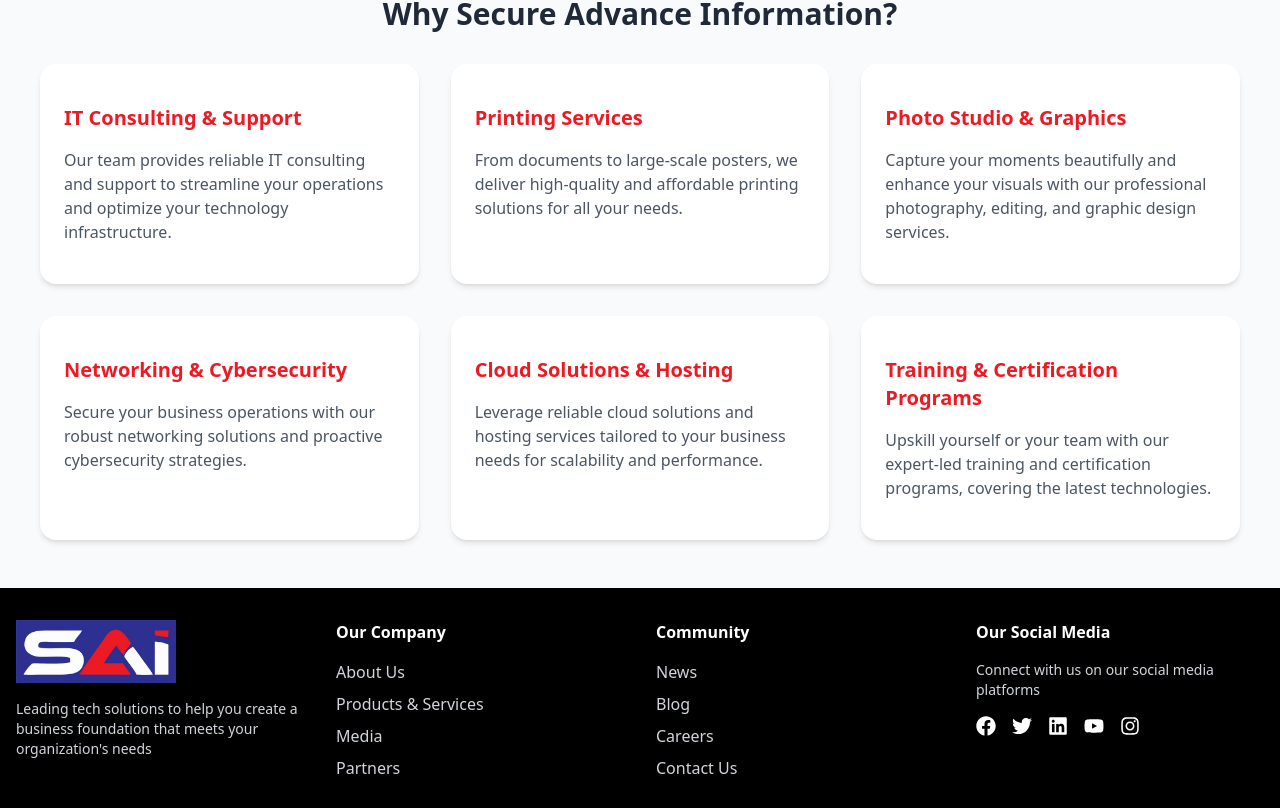
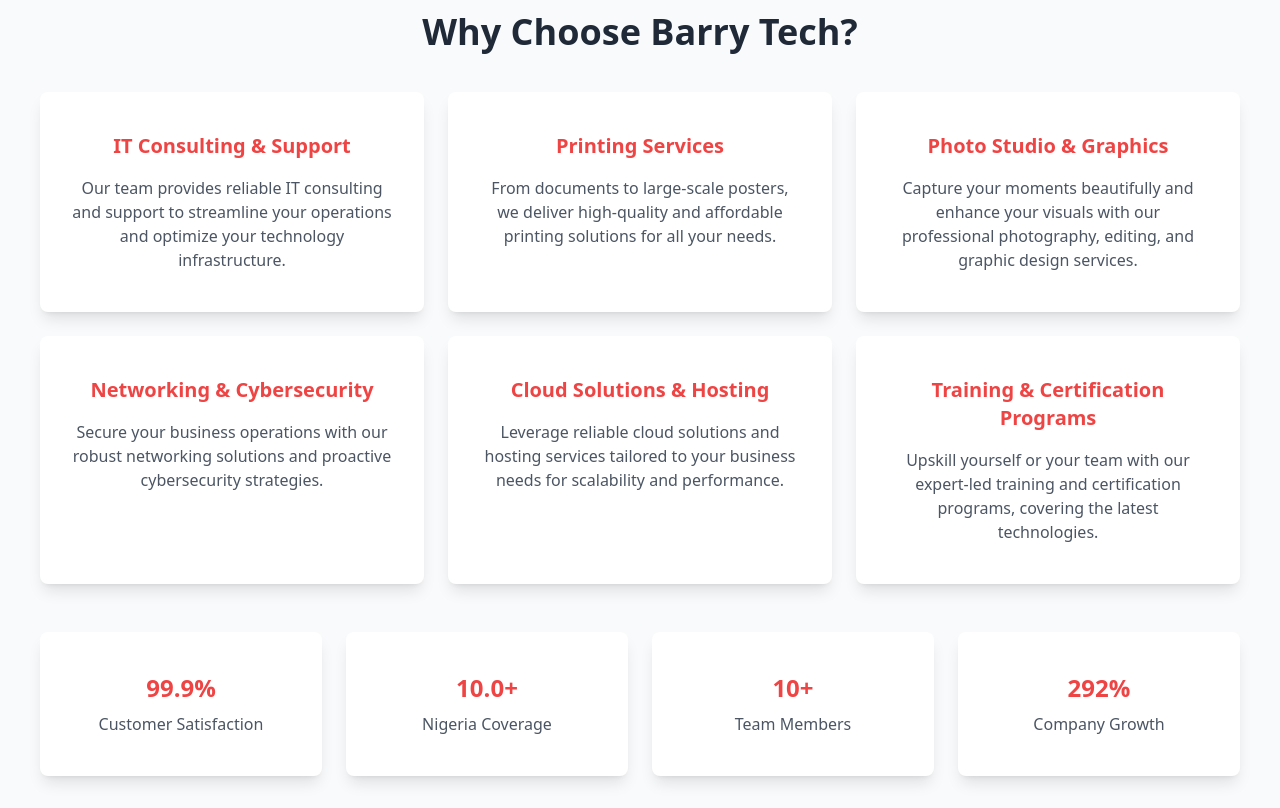
Before and after one commit to DanielAgbeni/Barry-Tech, a Next.js app: page / in a window 1280 px wide. Shown: the part 932-1740 px from the top of the page. Built offline with nearby package versions, Linux system fonts and the light colour scheme.

Commit message:
Updated About, ProductsAndServices, ChooseUs, Footer, and Navbar components with new code and styling changes.

```diff
--- a/app/products-and-services/page.js
+++ b/app/products-and-services/page.js
@@ -1,34 +1,102 @@
+'use client';
+import React, { useEffect } from 'react';
+import {
+	FaLaptop,
+	FaPrint,
+	FaChalkboardTeacher,
+	FaNetworkWired,
+	FaCloud,
+	FaShieldAlt,
+	FaDesktop,
+	FaDatabase,
+	FaTools,
+} from 'react-icons/fa';
+import AOS from 'aos';
+import 'aos/dist/aos.css';
+
+const features = [
+	{
+		title: 'IT Consulting & Support',
+		description:
+			'Our team provides reliable IT consulting and support to streamline your operations and optimize your technology infrastructure.',
+		icon: FaTools,
+		color: 'text-blue-600',
+	},
+	{
+		title: 'Printing Services',
+		description:
+			'From documents to large-scale posters, we deliver high-quality and affordable printing solutions for all your needs.',
+		icon: FaPrint,
+		color: 'text-green-600',
+	},
+	{
+		title: 'Photo Studio & Graphics',
+		description:
+			'Capture your moments beautifully and enhance your visuals with our professional photography, editing, and graphic design services.',
+		icon: FaDesktop,
+		color: 'text-purple-600',
+	},
+	{
+		title: 'Networking & Cybersecurity',
+		description:
+			'Secure your business operations with our robust networking solutions and proactive cybersecurity strategies.',
+		icon: FaNetworkWired,
+		color: 'text-red-600',
+	},
+	{
+		title: 'Cloud Solutions & Hosting',
+		description:
+			'Leverage reliable cloud solutions and hosting services tailored to your business needs for scalability and performance.',
+		icon: FaCloud,
+		color: 'text-indigo-600',
+	},
+	{
+		title: 'Training & Certification Programs',
+		description:
+			'Upskill yourself or your team with our expert-led training and certification programs, covering the latest technologies.',
+		icon: FaChalkboardTeacher,
+		color: 'text-orange-600',
+	},
+];
+
 export default function ProductsAndServices() {
+	useEffect(() => {
+		AOS.init({
+			duration: 800,
+			once: true,
+		});
+	}, []);
+
 	return (
-		<div className='container mx-auto px-4 py-8'>
-			<h1 className='text-3xl font-bold mb-6'>Products & Services</h1>
-			<div className='grid md:grid-cols-2 lg:grid-cols-3 gap-6'>
-				<div className='p-4 border rounded-lg'>
-					<h2 className='text-xl font-semibold mb-3'>Computer Services</h2>
-					<ul className='list-disc list-inside'>
-						<li>Hardware Repairs</li>
-						<li>Software Installation</li>
-						<li>System Maintenance</li>
-						<li>Data Recovery</li>
-					</ul>
-				</div>
-				<div className='p-4 border rounded-lg'>
-					<h2 className='text-xl font-semibold mb-3'>Printing Services</h2>
-					<ul className='list-disc list-inside'>
-						<li>Document Printing</li>
-						<li>Photo Printing</li>
-						<li>Banner Printing</li>
-						<li>Business Cards</li>
-					</ul>
-				</div>
-				<div className='p-4 border rounded-lg'>
-					<h2 className='text-xl font-semibold mb-3'>Training Programs</h2>
-					<ul className='list-disc list-inside'>
-						<li>Basic Computer Skills</li>
-						<li>Advanced Programming</li>
-						<li>Graphics Design</li>
-						<li>Web Development</li>
-					</ul>
+		<div className='bg-gray-50 min-h-screen'>
+			<div className='container mx-auto px-4 py-12'>
+				<h1
+					className='text-4xl font-extrabold text-center mb-12 text-gray-800'
+					data-aos='fade-up'>
+					Our Products & Services
+				</h1>
+
+				<div className='grid md:grid-cols-2 lg:grid-cols-3 gap-8'>
+					{features.map((feature, index) => {
+						const Icon = feature.icon;
+						return (
+							<div
+								key={index}
+								className='bg-white shadow-lg rounded-xl overflow-hidden transform transition-all duration-300 hover:scale-105 hover:shadow-xl'
+								data-aos='fade-up'
+								data-aos-delay={index * 100}>
+								<div className='p-6'>
+									<div className='flex items-center mb-4'>
+										<Icon className={`${feature.color} text-4xl mr-4`} />
+										<h2 className='text-xl font-bold text-gray-800'>
+											{feature.title}
+										</h2>
+									</div>
+									<p className='text-gray-600'>{feature.description}</p>
+								</div>
+							</div>
+						);
+					})}
 				</div>
 			</div>
 		</div>
--- a/components/ChooseUs.jsx
+++ b/components/ChooseUs.jsx
@@ -1,18 +1,43 @@
 'use client';
-import React, { useEffect } from 'react';
+import React, { useEffect, useState } from 'react';
 import AOS from 'aos';
 import 'aos/dist/aos.css';
 
 const WhyChooseBarryTech = () => {
+	const [customerSatisfaction, setCustomerSatisfaction] = useState(0);
+	const [africaCoverage, setAfricaCoverage] = useState(0);
+	const [teamMembers, setTeamMembers] = useState(0);
+	const [companyGrowth, setCompanyGrowth] = useState(0);
+
 	useEffect(() => {
 		AOS.init();
+
+		// Function to animate a number up to a target
+		const animateNumber = (setter, target, increment, delay) => {
+			const step = () => {
+				setter((prev) => {
+					if (prev + increment >= target) {
+						return target; // Stop at the target
+					}
+					return prev + increment;
+				});
+			};
+			const interval = setInterval(() => {
+				step();
+				if (setter((prev) => prev) >= target) {
+					clearInterval(interval); // Clear interval when the target is reached
+				}
+			}, delay);
+		};
+
+		// Start animations
+		animateNumber(setCustomerSatisfaction, 99.9, 1, 10);
+		animateNumber(setAfricaCoverage, 10, 0.1, 50);
+		animateNumber(setTeamMembers, 10, 1, 10);
+		animateNumber(setCompanyGrowth, 300, 0.5, 10);
 	}, []);
+
 	const features = [
-		// {
-		// 	title: 'Custom Software Development',
-		// 	description:
-		// 		'We build tailored software solutions to address your business needs, ensuring efficiency, scalability, and a competitive edge.',
-		// },
 		{
 			title: 'IT Consulting & Support',
 			description:
@@ -33,11 +58,6 @@ const WhyChooseBarryTech = () => {
 			description:
 				'Secure your business operations with our robust networking solutions and proactive cybersecurity strategies.',
 		},
-		// {
-		// 	title: 'Website Design & Development',
-		// 	description:
-		// 		'Create a powerful online presence with our custom-built, responsive, and user-friendly websites.',
-		// },
 		{
 			title: 'Cloud Solutions & Hosting',
 			description:
@@ -51,27 +71,56 @@ const WhyChooseBarryTech = () => {
 	];
 
 	return (
-		<div className='bg-gray-50 py-12'>
-			<div className='container mx-auto px-10'>
+		<div className='bg-gray-50 py-16'>
+			<div className='container mx-auto px-6 md:px-10'>
 				<h2
-					className='text-3xl font-bold mb-8 text-center text-gray-800'
+					className='text-4xl font-extrabold mb-10 text-center text-gray-800'
 					data-aos='fade-up'>
-					Why Secure Advance Information?
+					Why Choose Barry Tech?
 				</h2>
+
 				<div
-					className='grid md:grid-cols-3 gap-8'
+					className='grid md:grid-cols-2 lg:grid-cols-3 gap-6'
 					data-aos='fade-up'>
 					{features.map((feature, index) => (
 						<div
 							key={index}
-							className='bg-white px-6 py-10 rounded-2xl shadow-md hover:shadow-xl transition-all duration-300'
-							data-aos='fade-up'>
-							<h3 className='text-xl font-bold mb-4 text-red-200'>
+							className='bg-white px-8 py-10 rounded-lg shadow-lg hover:shadow-2xl transition-shadow duration-300 flex flex-col items-center text-center'>
+							<h3 className='text-xl font-bold text-red-500 mb-4'>
 								{feature.title}
 							</h3>
 							<p className='text-gray-600'>{feature.description}</p>
 						</div>
 					))}
+				</div>
+
+				<div
+					className='grid md:grid-cols-2 lg:grid-cols-4 gap-6 mt-12 items-center justify-center mx-auto'
+					data-aos='fade-up'>
+					<div className='bg-white px-6 py-10 rounded-lg shadow-lg hover:shadow-2xl transition-shadow duration-300 text-center'>
+						<h3 className='text-2xl font-bold text-red-500 mb-2'>
+							{customerSatisfaction ? customerSatisfaction.toFixed(1) : '0.0'}%
+						</h3>
+						<p className='text-gray-600'>Customer Satisfaction</p>
+					</div>
+					<div className='bg-white px-6 py-10 rounded-lg shadow-lg hover:shadow-2xl transition-shadow duration-300 text-center'>
+						<h3 className='text-2xl font-bold text-red-500 mb-2'>
+							{africaCoverage ? africaCoverage.toFixed(1) : '0.0'}+
+						</h3>
+						<p className='text-gray-600'>Nigeria Coverage</p>
+					</div>
+					<div className='bg-white px-6 py-10 rounded-lg shadow-lg hover:shadow-2xl transition-shadow duration-300 text-center'>
+						<h3 className='text-2xl font-bold text-red-500 mb-2'>
+							{teamMembers || 0}+
+						</h3>
+						<p className='text-gray-600'>Team Members</p>
+					</div>
+					<div className='bg-white px-6 py-10 rounded-lg shadow-lg hover:shadow-2xl transition-shadow duration-300 text-center'>
+						<h3 className='text-2xl font-bold text-red-500 mb-2'>
+							{companyGrowth || 0}%
+						</h3>
+						<p className='text-gray-600'>Company Growth</p>
+					</div>
 				</div>
 			</div>
 		</div>
--- a/components/Footer.jsx
+++ b/components/Footer.jsx
@@ -140,7 +140,7 @@ const Footer = () => {
 				<div className='border-t border-gray-800 pt-8'>
 					<div className='flex flex-col md:flex-row justify-between items-center'>
 						<div className='text-sm text-gray-300 mb-4 md:mb-0'>
-							Copyright {now} © Secured Advance Information All rights reserved.
+							Copyright {now} © Secure Advance Information All rights reserved.
 						</div>
 						<div className='flex space-x-4 text-sm text-gray-300'>
 							<Link
--- a/components/Navbar.jsx
+++ b/components/Navbar.jsx
@@ -45,7 +45,7 @@ const Navbar = () => {
 			className={`${
 				scroll ? 'fixed top-0 left-0 w-full z-50 shadow-lg' : 'relative'
 			} bg-gray-50 transition-all duration-700`}>
-			<div className='container mx-auto px-10 h-full'>
+			<div className='container mx-auto md:px-10 px-4 h-full'>
 				<div className='flex items-center justify-between h-20'>
 					{/* <h1 className='text-4xl font-semibold leading-tight tracking-tight text-red-500 hover:text-red-600'>
 						Barry <span className='text-blue-500'>Tech</span>
@@ -64,7 +64,7 @@ const Navbar = () => {
 								<li key={item.name}>
 									<Link
 										href={item.link}
-										className='relative group px-3 py-2 text-lg text-blue-700 font-medium
+										className='relative group px-3 py-2 text-lg text-purple-800 font-medium
 											transition-all duration-300 ease-in-out
 											hover:text-blue-200
 											after:content-[""] after:absolute after:bottom-0 after:left-0
```
Also changed, not shown: app/about/page.js (+12 -9 lines).
